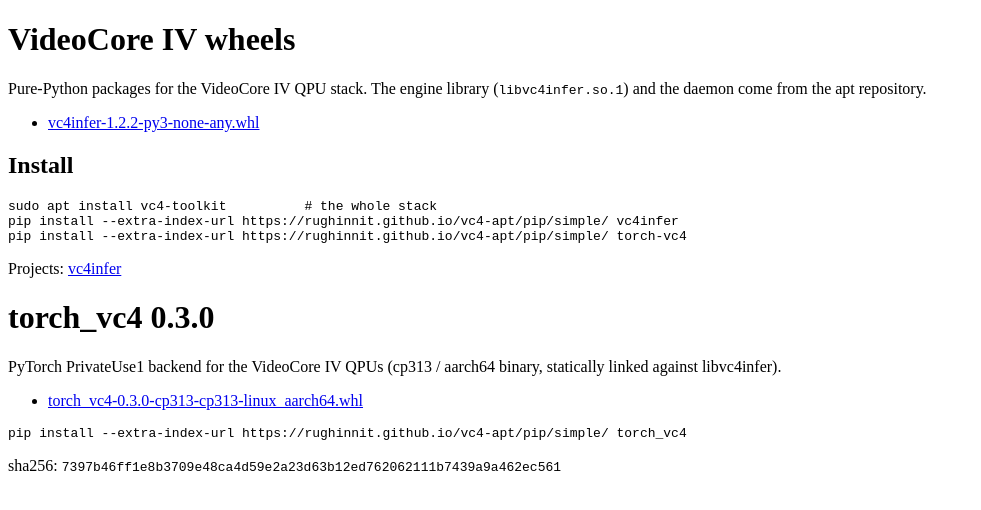
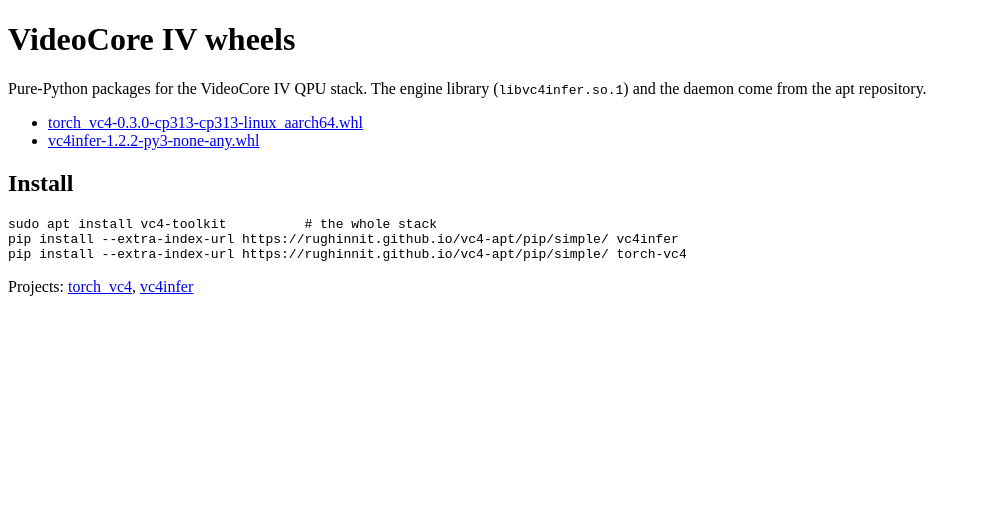
Before and after one commit to rughinnit/vc4-apt, a plain HTML site: page pip/index.html in a window 1280 px wide. Shown: the whole page, without its empty margins (0-981 px from the left). Drawn offline with Linux system fonts and the light colour scheme.

Commit message:
publish: vc4 stack (vc4train)

```diff
--- a/pip/index.html
+++ b/pip/index.html
@@ -3,6 +3,7 @@
 <h1>VideoCore IV wheels</h1>
 <p>Pure-Python packages for the VideoCore IV QPU stack.  The engine library (<code>libvc4infer.so.1</code>) and the daemon come from the apt repository.</p>
 <ul>
+<li><a href="torch_vc4-0.3.0-cp313-cp313-linux_aarch64.whl">torch_vc4-0.3.0-cp313-cp313-linux_aarch64.whl</a></li>
 <li><a href="vc4infer-1.2.2-py3-none-any.whl">vc4infer-1.2.2-py3-none-any.whl</a></li>
 </ul>
 <h2>Install</h2>
@@ -11,12 +12,5 @@ sudo apt install vc4-toolkit          # the whole stack
 pip install --extra-index-url https://rughinnit.github.io/vc4-apt/pip/simple/ vc4infer
 pip install --extra-index-url https://rughinnit.github.io/vc4-apt/pip/simple/ torch-vc4
 </pre>
-<p>Projects: <a href="simple/vc4infer/">vc4infer</a></p>
-<h1>torch_vc4 0.3.0</h1>
-<p>PyTorch PrivateUse1 backend for the VideoCore IV QPUs (cp313 / aarch64 binary, statically linked against libvc4infer).</p>
-<ul><li><a href="torch_vc4-0.3.0-cp313-cp313-linux_aarch64.whl">torch_vc4-0.3.0-cp313-cp313-linux_aarch64.whl</a></li></ul>
-<pre>
-pip install --extra-index-url https://rughinnit.github.io/vc4-apt/pip/simple/ torch_vc4
-</pre>
-<p>sha256: <code>7397b46ff1e8b3709e48ca4d59e2a23d63b12ed762062111b7439a9a462ec561</code></p>
+<p>Projects: <a href="simple/torch_vc4/">torch_vc4</a>, <a href="simple/vc4infer/">vc4infer</a></p>
 </body></html>
```
Also changed, not shown: pip/simple/torch_vc4/index.html (+1 -1 lines), SHA256SUMS.txt, 6 other files.
